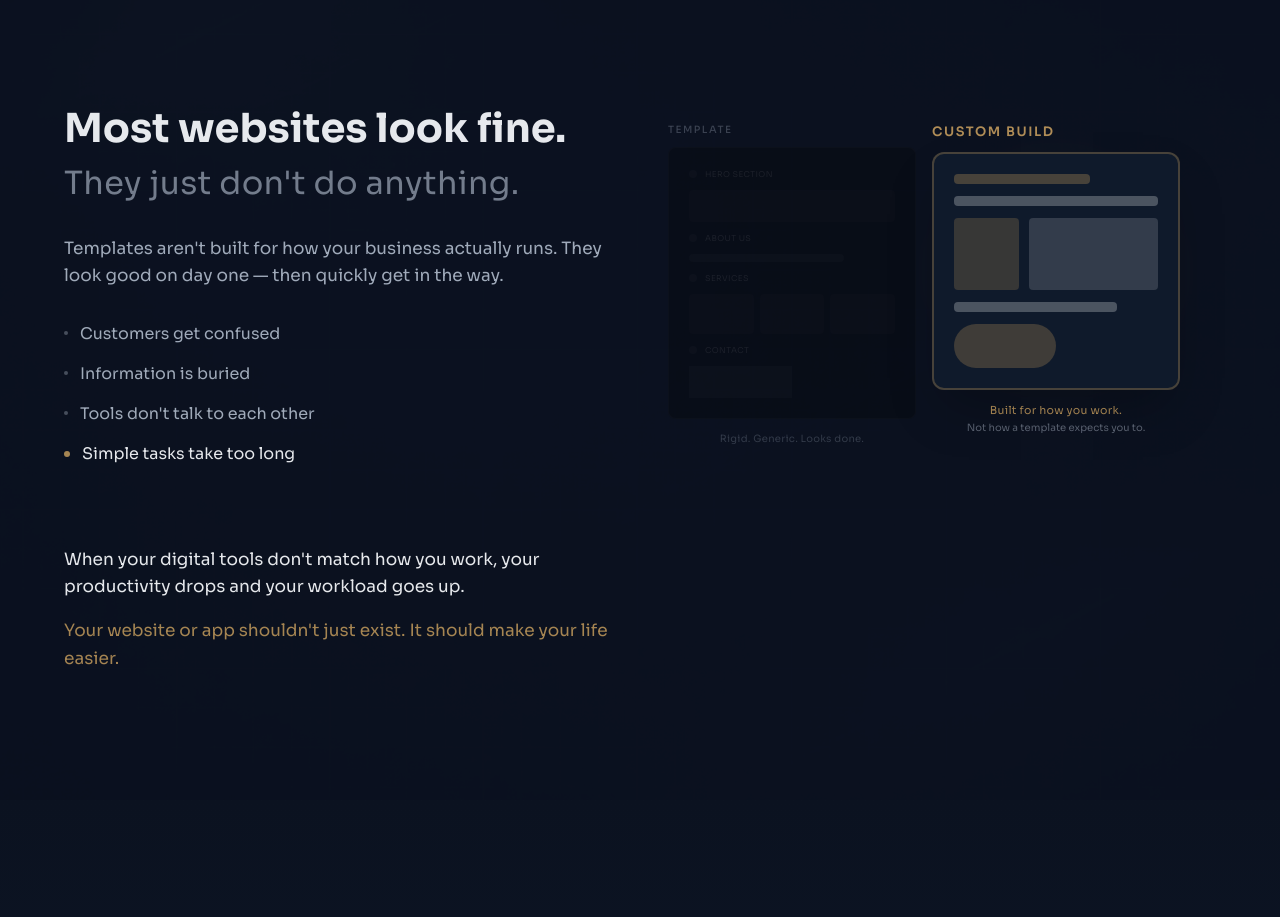
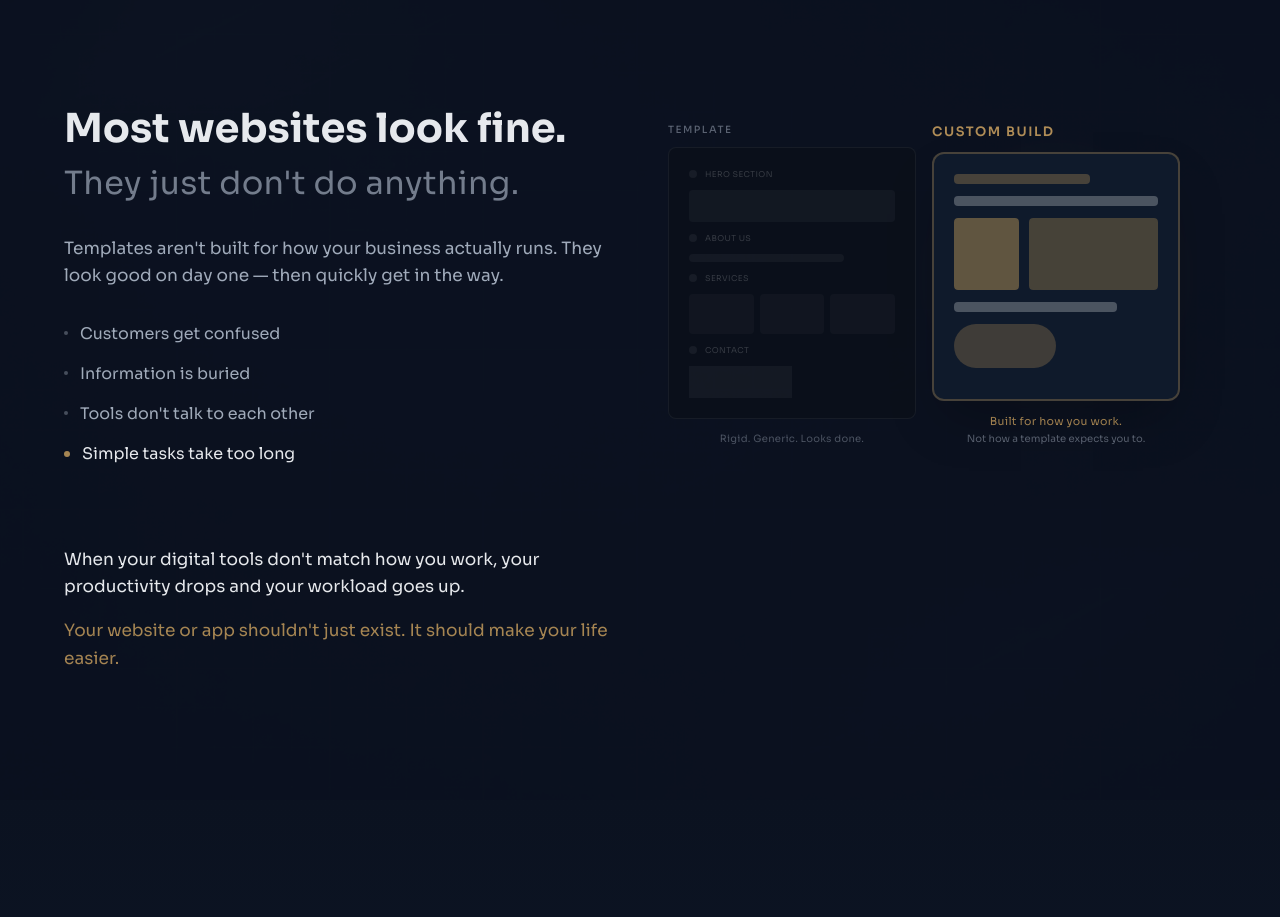
Before and after one commit to Dunzoai/shortlist-pass-hub, a Next.js app: page /digital in a window 1280 px wide. Shown: the part 1480-2397 px from the top of the page. Built offline with nearby package versions, Linux system fonts and the light colour scheme.

Commit message:
Equal height mockups, brighter template, pulsing blocks in custom

```diff
--- a/src/app/digital/page.tsx
+++ b/src/app/digital/page.tsx
@@ -227,20 +227,20 @@ function ProblemVisual() {
   return (
     <div className="relative w-full max-w-lg mx-auto lg:mx-0">
       {/* Side-by-side on desktop, stacked on mobile (Custom first on mobile) */}
-      <div className="flex flex-col sm:flex-row gap-4">
+      <div className="flex flex-col sm:flex-row gap-4 items-stretch">
         {/* Custom side - ALIVE (shows first on mobile) */}
         <motion.div
           initial={{ opacity: 0, y: 20, scale: 0.98 }}
           whileInView={{ opacity: 1, y: 0, scale: 1 }}
           viewport={{ once: true }}
           transition={{ duration: 0.5, delay: 0.15, ease: "easeOut" }}
-          className="flex-1 order-1 sm:order-2"
+          className="flex-1 order-1 sm:order-2 flex flex-col"
         >
           <div className="text-[13px] text-[#B08D57] mb-2.5 uppercase tracking-[0.12em] font-semibold">
             Custom Build
           </div>
           {/* Soft radius glow wrapper */}
-          <div className="relative">
+          <div className="relative flex-1">
             {/* Glow layer */}
             <div
               className="absolute inset-0 rounded-xl opacity-60"
@@ -250,14 +250,36 @@ function ProblemVisual() {
                 transform: "scale(1.1)",
               }}
             />
-            <div className="relative bg-[#0F1A2B] border-2 border-[#B08D57]/35 rounded-xl p-5 space-y-3 shadow-2xl">
+            <div className="relative bg-[#0F1A2B] border-2 border-[#B08D57]/35 rounded-xl p-5 space-y-3 shadow-2xl h-full">
               {/* Header - intentional hierarchy */}
               <div className="h-2.5 bg-[#B08D57]/35 rounded w-2/3" />
               <div className="h-2.5 bg-white/25 rounded w-full" />
-              {/* Flexible layout */}
+              {/* Flexible layout - TWO GLOWING BLOCKS */}
               <div className="flex gap-2.5">
-                <div className="h-[4.5rem] bg-[#B08D57]/25 rounded flex-1" />
-                <div className="h-[4.5rem] bg-white/[0.15] rounded flex-[2]" />
+                {/* Pulsing glow block 1 */}
+                <motion.div
+                  className="h-[4.5rem] rounded flex-1 relative overflow-hidden"
+                  style={{ backgroundColor: "rgba(176, 141, 87, 0.3)" }}
+                >
+                  <motion.div
+                    className="absolute inset-0 rounded"
+                    style={{ backgroundColor: "rgba(199, 163, 90, 0.4)" }}
+                    animate={{ opacity: [0.3, 0.6, 0.3] }}
+                    transition={{ duration: 2, repeat: Infinity, ease: "easeInOut" }}
+                  />
+                </motion.div>
+                {/* Pulsing glow block 2 */}
+                <motion.div
+                  className="h-[4.5rem] rounded flex-[2] relative overflow-hidden"
+                  style={{ backgroundColor: "rgba(176, 141, 87, 0.2)" }}
+                >
+                  <motion.div
+                    className="absolute inset-0 rounded"
+                    style={{ backgroundColor: "rgba(199, 163, 90, 0.3)" }}
+                    animate={{ opacity: [0.2, 0.5, 0.2] }}
+                    transition={{ duration: 2.5, delay: 0.5, repeat: Infinity, ease: "easeInOut" }}
+                  />
+                </motion.div>
               </div>
               {/* Clear content */}
               <div className="h-2.5 bg-white/25 rounded w-4/5" />
@@ -275,47 +297,46 @@ function ProblemVisual() {
           </div>
         </motion.div>
 
-        {/* Template side - DEAD */}
+        {/* Template side - DEAD but visible */}
         <motion.div
           initial={{ opacity: 0, y: 20 }}
           whileInView={{ opacity: 1, y: 0 }}
           viewport={{ once: true }}
           transition={{ duration: 0.7, ease: "easeOut" }}
-          className="flex-1 order-2 sm:order-1"
-          style={{ filter: "blur(0.3px)" }}
+          className="flex-1 order-2 sm:order-1 flex flex-col"
         >
-          <div className="text-[10px] text-[#A9B4C4]/30 mb-2.5 uppercase tracking-[0.15em] font-medium">
+          <div className="text-[10px] text-[#A9B4C4]/50 mb-2.5 uppercase tracking-[0.15em] font-medium">
             Template
           </div>
-          <div className="bg-[#070a10] border border-white/[0.03] rounded-lg p-5 space-y-2.5 opacity-50">
+          <div className="bg-[#0a0f18] border border-white/[0.08] rounded-lg p-5 space-y-2.5 opacity-70 flex-1">
             {/* Dead labels - instantly recognizable */}
             <div className="flex items-center gap-2">
-              <div className="h-2 bg-white/[0.04] rounded w-2" />
-              <span className="text-[8px] text-white/[0.15] uppercase tracking-wider">Hero Section</span>
+              <div className="h-2 bg-white/[0.08] rounded w-2" />
+              <span className="text-[8px] text-white/[0.25] uppercase tracking-wider">Hero Section</span>
             </div>
-            <div className="h-8 bg-white/[0.02] rounded" />
+            <div className="h-8 bg-white/[0.05] rounded" />
             <div className="flex items-center gap-2">
-              <div className="h-2 bg-white/[0.04] rounded w-2" />
-              <span className="text-[8px] text-white/[0.15] uppercase tracking-wider">About Us</span>
+              <div className="h-2 bg-white/[0.08] rounded w-2" />
+              <span className="text-[8px] text-white/[0.25] uppercase tracking-wider">About Us</span>
             </div>
-            <div className="h-2 bg-white/[0.03] rounded w-3/4" />
+            <div className="h-2 bg-white/[0.06] rounded w-3/4" />
             <div className="flex items-center gap-2">
-              <div className="h-2 bg-white/[0.04] rounded w-2" />
-              <span className="text-[8px] text-white/[0.15] uppercase tracking-wider">Services</span>
+              <div className="h-2 bg-white/[0.08] rounded w-2" />
+              <span className="text-[8px] text-white/[0.25] uppercase tracking-wider">Services</span>
             </div>
             <div className="grid grid-cols-3 gap-1.5">
-              <div className="h-10 bg-white/[0.02] rounded" />
-              <div className="h-10 bg-white/[0.02] rounded" />
-              <div className="h-10 bg-white/[0.02] rounded" />
+              <div className="h-10 bg-white/[0.04] rounded" />
+              <div className="h-10 bg-white/[0.04] rounded" />
+              <div className="h-10 bg-white/[0.04] rounded" />
             </div>
             <div className="flex items-center gap-2">
-              <div className="h-2 bg-white/[0.04] rounded w-2" />
-              <span className="text-[8px] text-white/[0.15] uppercase tracking-wider">Contact</span>
+              <div className="h-2 bg-white/[0.08] rounded w-2" />
+              <span className="text-[8px] text-white/[0.25] uppercase tracking-wider">Contact</span>
             </div>
             {/* Dead CTA - rectangle, no affordance */}
-            <div className="h-8 bg-white/[0.03] rounded-none w-1/2" />
+            <div className="h-8 bg-white/[0.06] rounded-none w-1/2" />
           </div>
-          <p className="text-[10px] text-[#A9B4C4]/25 mt-3 text-center tracking-wide">
+          <p className="text-[10px] text-[#A9B4C4]/40 mt-3 text-center tracking-wide">
             Rigid. Generic. Looks done.
           </p>
         </motion.div>
```
